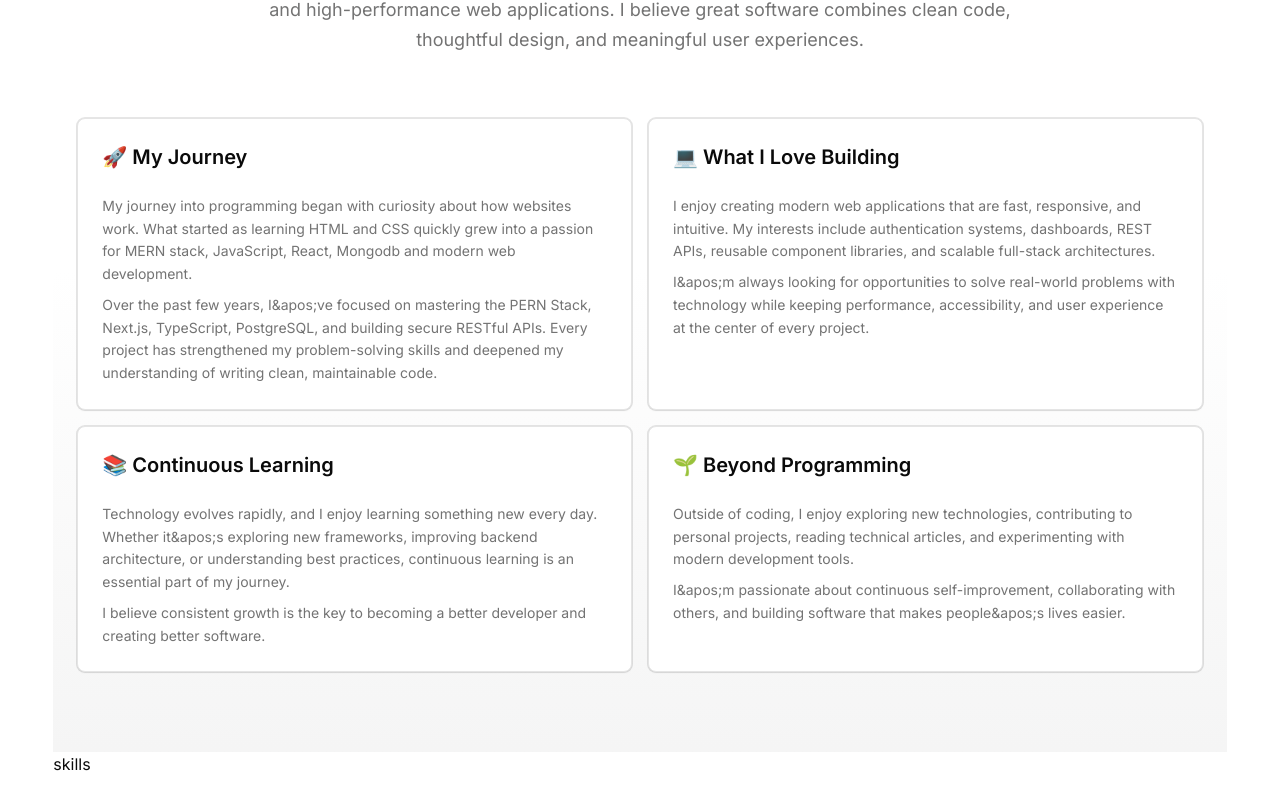
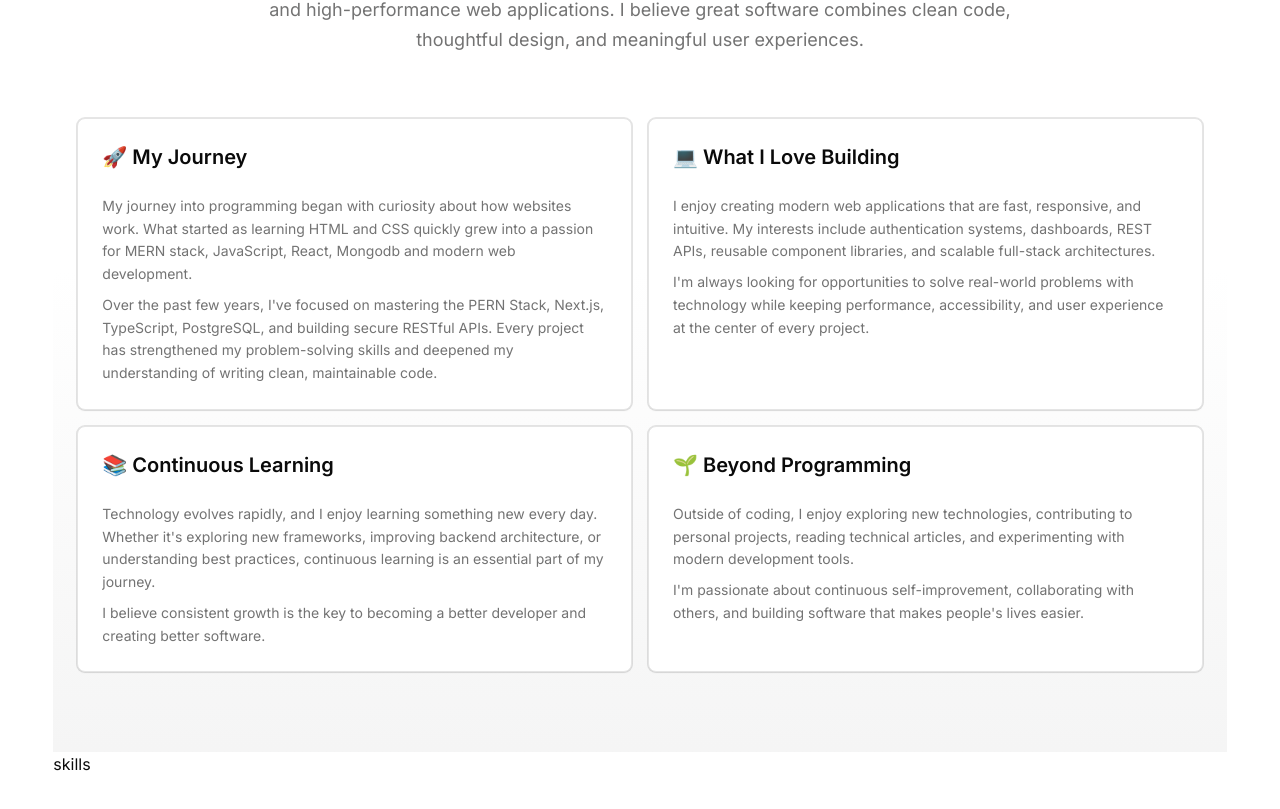
Before and after one commit to devpolas/portfolio, a Next.js app: page / in a window 1280 px wide. Shown: the part 1013-1822 px from the top of the page. Built offline with nearby package versions, Linux system fonts and the light colour scheme.

Commit message:
fix about card fonts

```diff
--- a/sections/about/about-card.tsx
+++ b/sections/about/about-card.tsx
@@ -9,14 +9,14 @@ interface CardPropInterface {
 
 export default function AboutCard({ content }: { content: CardPropInterface }) {
   return (
-    <Card className="border hover:border-primary rounded-md transition-all hover:-translate-y-1 duration-300">
+    <Card className="rounded-md border transition-all duration-300 hover:-translate-y-1 hover:border-primary">
       <CardHeader>
-        <CardTitle className="font-semibold text-lg md:text-xl">
+        <CardTitle className="text-lg font-semibold md:text-xl">
           {content.cardTitle}
         </CardTitle>
       </CardHeader>
 
-      <CardContent className="space-y-2 text-muted-foreground leading-relaxed">
+      <CardContent className="space-y-2 text-sm leading-relaxed text-muted-foreground">
         <p>{content.firstPart}</p>
 
         <p>{content.secondPart}</p>
--- a/sections/about/about.tsx
+++ b/sections/about/about.tsx
@@ -8,7 +8,7 @@ const cardContent = [
     firstPart:
       "My journey into programming began with curiosity about how websites work. What started as learning HTML and CSS quickly grew into a passion for MERN stack, JavaScript, React, Mongodb and modern web development.",
     secondPart:
-      "Over the past few years, I&apos;ve focused on mastering the PERN Stack, Next.js, TypeScript, PostgreSQL, and building secure RESTful APIs. Every project has strengthened my problem-solving skills and deepened my understanding of writing clean, maintainable code.",
+      "Over the past few years, I've focused on mastering the PERN Stack, Next.js, TypeScript, PostgreSQL, and building secure RESTful APIs. Every project has strengthened my problem-solving skills and deepened my understanding of writing clean, maintainable code.",
   },
   {
     id: 2,
@@ -16,13 +16,13 @@ const cardContent = [
     firstPart:
       "I enjoy creating modern web applications that are fast, responsive, and intuitive. My interests include authentication systems, dashboards, REST APIs, reusable component libraries, and scalable full-stack architectures.",
     secondPart:
-      "I&apos;m always looking for opportunities to solve real-world problems with technology while keeping performance, accessibility, and user experience at the center of every project.",
+      "I'm always looking for opportunities to solve real-world problems with technology while keeping performance, accessibility, and user experience at the center of every project.",
   },
   {
     id: 3,
     cardTitle: "📚 Continuous Learning",
     firstPart:
-      "Technology evolves rapidly, and I enjoy learning something new every day. Whether it&apos;s exploring new frameworks, improving backend architecture, or understanding best practices, continuous learning is an essential part of my journey.",
+      "Technology evolves rapidly, and I enjoy learning something new every day. Whether it's exploring new frameworks, improving backend architecture, or understanding best practices, continuous learning is an essential part of my journey.",
     secondPart:
       "I believe consistent growth is the key to becoming a better developer and creating better software.",
   },
@@ -32,7 +32,7 @@ const cardContent = [
     firstPart:
       "Outside of coding, I enjoy exploring new technologies, contributing to personal projects, reading technical articles, and experimenting with modern development tools.",
     secondPart:
-      " I&apos;m passionate about continuous self-improvement, collaborating with others, and building software that makes people&apos;s lives easier.",
+      " I'm passionate about continuous self-improvement, collaborating with others, and building software that makes people's lives easier.",
   },
 ]
 
@@ -40,20 +40,20 @@ export default function About() {
   return (
     <section
       id="about"
-      className="relative flex items-center min-h-screen overflow-hidden"
+      className="relative flex min-h-screen items-center overflow-hidden"
     >
-      <div className="-z-10 absolute inset-0 bg-linear-to-b from-background via-background to-muted" />
-      <div className="mx-auto px-6 py-5 md:py-20 container">
+      <div className="absolute inset-0 -z-10 bg-linear-to-b from-background via-background to-muted" />
+      <div className="container mx-auto px-6 py-5 md:py-20">
         {/* Heading */}
         <div className="mx-auto mb-16 max-w-3xl text-center">
-          <h1 className="font-bold text-4xl md:text-6xl leading-tight">
+          <h1 className="text-4xl leading-tight font-bold md:text-6xl">
             About
-            <span className="bg-clip-text bg-linear-to-r from-primary to-purple-500 text-transparent">
+            <span className="bg-linear-to-r from-primary to-purple-500 bg-clip-text text-transparent">
               Me
             </span>
           </h1>
 
-          <p className="mt-6 text-muted-foreground text-sm md:text-lg leading-relaxed">
+          <p className="mt-6 text-sm leading-relaxed text-muted-foreground md:text-lg">
             I&apos;m a Full Stack Web Developer who enjoys transforming ideas
             into scalable, user-friendly, and high-performance web applications.
             I believe great software combines clean code, thoughtful design, and
@@ -62,7 +62,7 @@ export default function About() {
         </div>
 
         {/* Content */}
-        <div className="gap-4 grid lg:grid-cols-2">
+        <div className="grid gap-4 lg:grid-cols-2">
           {cardContent.map((content) => (
             <AboutCard key={content.id} content={content} />
           ))}
```
